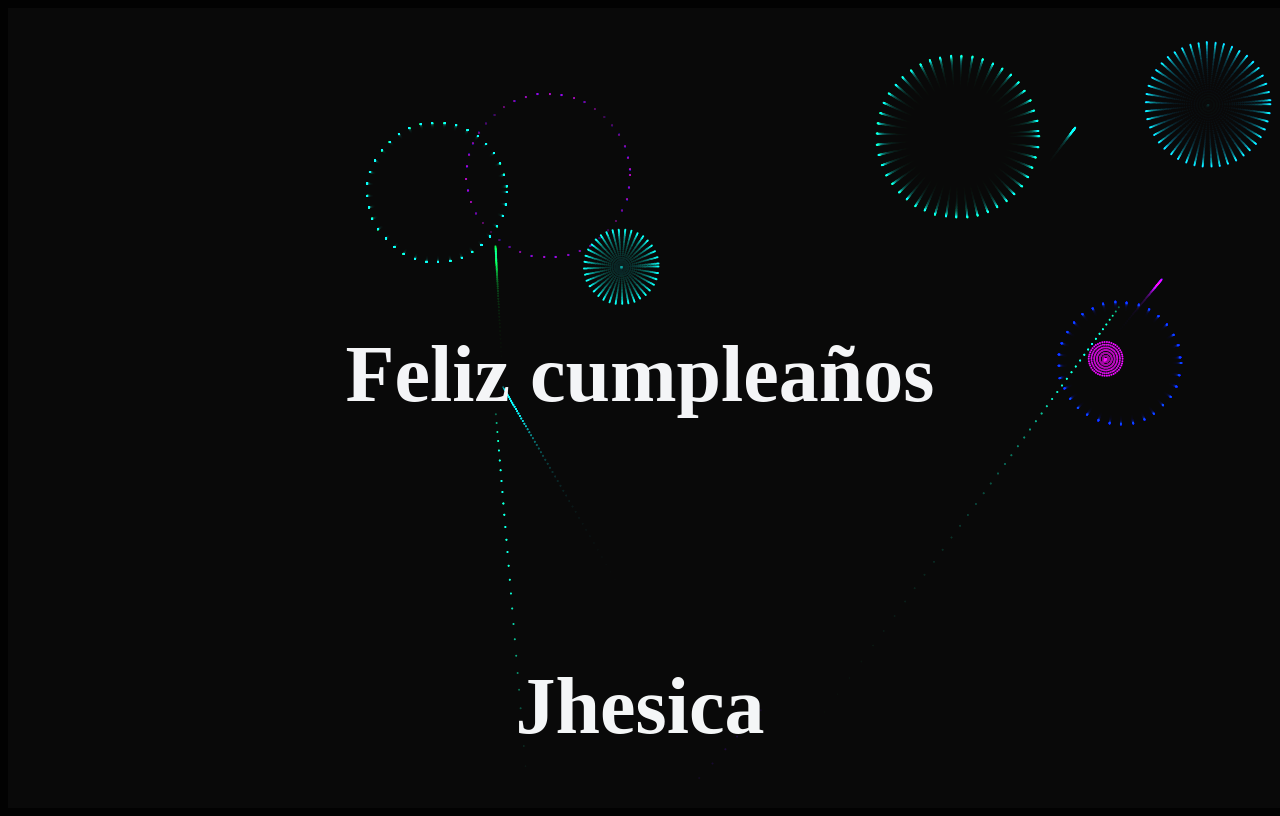
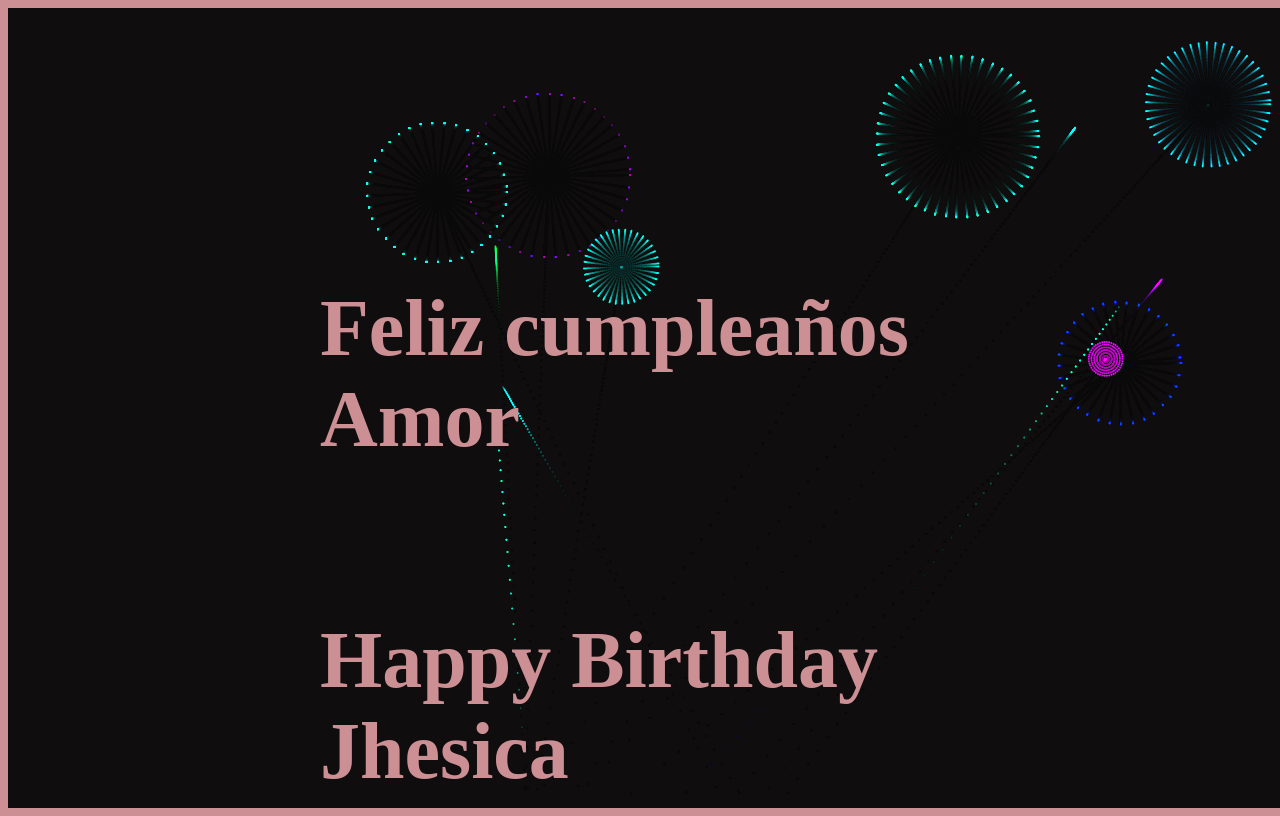
Before and after one commit to QuantumCode2000/hb, a plain HTML site: page index.html in a window 1280 px wide. Drawn offline with Linux system fonts and the light colour scheme.

Commit message:
add bestings

```diff
--- a/index.css
+++ b/index.css
@@ -1,6 +1,6 @@
 body {
   margin: 2;
-  background: #020202;
+  background: #cc8f94;
   cursor: crosshair;
 }
 canvas{display:block}
@@ -9,22 +9,23 @@ h1 {
   top: 40%;
   left: 50%;
   transform: translate(-50%, -50%);
-  color: #F4F5F7;
+  color: #cc8f94;
+  font-family: "Impact,Charcoal,sans-serif";
+  font-size: 5em;
+  font-weight: 800;
+  -webkit-user-select: none;
+  user-select: none;
+
+}
+h2 {
+  position: absolute;
+  top: 80%;
+  left: 50%;
+  transform: translate(-50%, -50%);
+  color: #cc8f94;
   font-family: "Impact,Charcoal,sans-serif";
   font-size: 5em;
   font-weight: 800;
   -webkit-user-select: none;
   user-select: none;
 }
-h2 {
-  position: absolute;
-  top: 80%;
-  left: 50%;
-  transform: translate(-50%, -50%);
-  color: #F4F6F7;
-  font-family: "Impact,Charcoal,sans-serif";
-  font-size: 5em;
-  font-weight: 800;
-  -webkit-user-select: none;
-  user-select: none;
-}
--- a/index.html
+++ b/index.html
@@ -10,14 +10,13 @@
 	</head>
 
 	<body>
-		<h1>Feliz cumpleaños</h1>
-		<h2>Jhesica</h2>
+		<h1>Feliz cumpleaños Amor</h1>
+
+		<h2>Happy Birthday Jhesica</h2>
 		<canvas id="birthday"></canvas>
 	</body>
 	<script src="./index.js"></script>
 
 </html>
 
-<!-- comando para ejecutar index.html en consola ubuntu-->
-<!-- la aplicacion solo esta heca en html csss y js -->
-<!-- no se necesita un servidor para ejecutarla -->
+<!-- happy birthday -->
```
